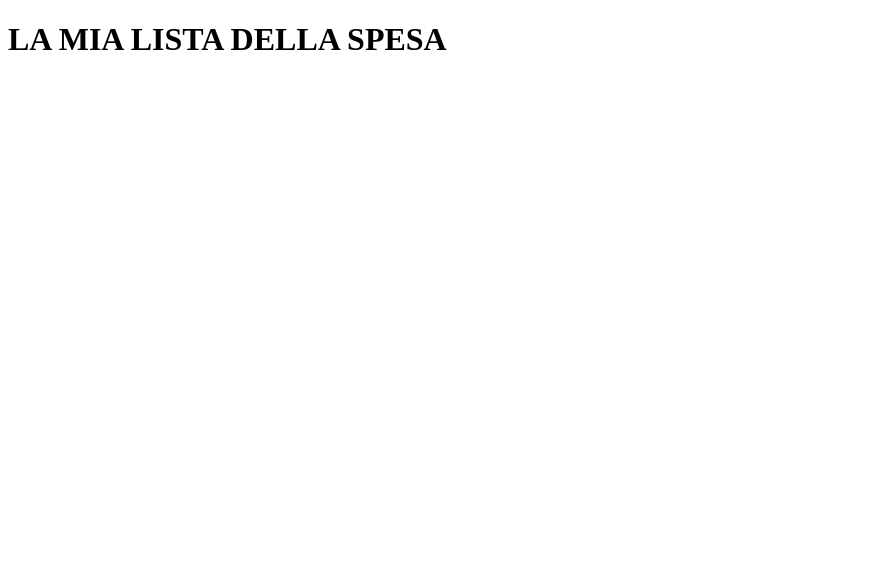
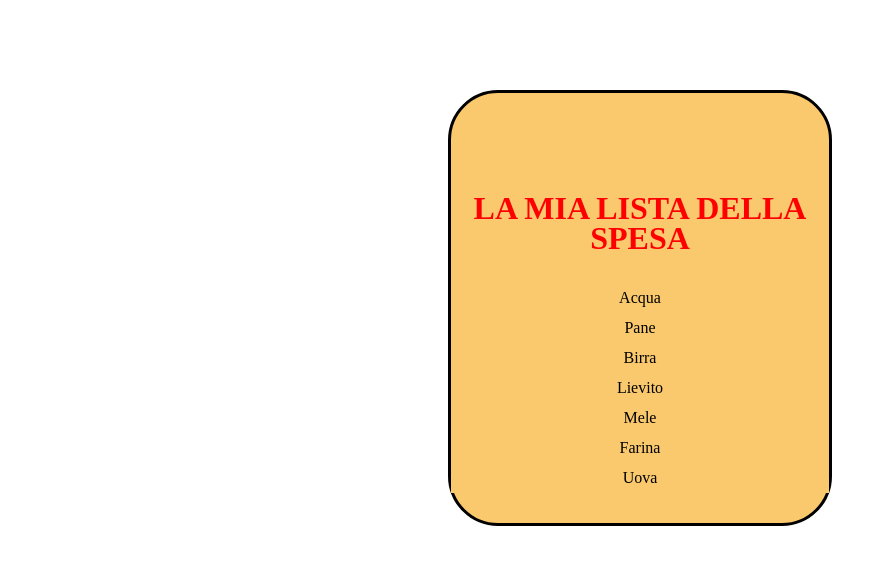
Before and after one commit to Emamingio22/js-lista-spesa, a plain HTML site: page index.html in a window 1280 px wide. Shown: the whole page, without its empty margins (0-887 px from the left). Drawn offline with Linux system fonts and the light colour scheme.

Commit message:
i made the while

```diff
--- a/index.html
+++ b/index.html
@@ -5,13 +5,14 @@
     <meta http-equiv="X-UA-Compatible" content="IE=edge">
     <meta name="viewport" content="width=device-width, initial-scale=1.0">
     <title>js-lista-spesa</title>
+    <link rel="stylesheet" href="./style.css">
 </head>
 <body>
 
 
     <div class="my-container">
         <h1>LA MIA LISTA DELLA SPESA</h1>
-        <p id="shopping-list"></p>
+        <ul id="shopping-list"></ul>
 
     </div>
 
--- a/main.js
+++ b/main.js
@@ -1,3 +1,13 @@
-const listsSpesa = ["Acqua", "Pane", "Birra", "Lievito", "Mele", "Farina", "Uova"];
+const listaSpesa = ["Acqua", "Pane", "Birra", "Lievito", "Mele", "Farina", "Uova"];
 const shoppingList = document.getElementById("shopping-list");
-console.log(listsSpesa)
+console.log(listaSpesa)
+
+
+let i = 0;
+
+
+while (i < listaSpesa.length) {
+    let item = `<li>${listaSpesa[i]}</li>`
+    shoppingList.innerHTML += item;
+    i++;
+}
--- a/style.css
+++ b/style.css
@@ -5,15 +5,52 @@
 }
 
 .my-container {
-    border: 3px solid black;
+    border: 3px solid rgb(0, 0, 0);
     border-radius: 50px;
     width: 30%;
     margin: 0 auto;
     margin-top: 90px;
+    margin-bottom: 30px;
     line-height: 30px;
+    transition-duration: 1s;
+    background-color: rgb(250, 201, 109);
 }
 
-p {
+.my-container :hover {
+    transform: scale(1,1);
+    background-color: white;
+}
+
+h1 {
+    text-align: center;
+    margin-top: 100px;
+    transition-duration: 1.2s;
+    border-radius: 50px;
+    color: red;
+    font-weight: bold;
+}
+
+h1:hover {
+    font-size: 3rem;
+    line-height: 50px;
+    background-color: rgb(250, 201, 109);
+}
+
+ul {
     margin-top: 30px;
     margin-bottom: 30px;
+    list-style-type: none;
 }
+
+li {
+    text-align: center;
+    transition-duration: .8s;
+    background-color: rgb(250, 201, 109);
+
+}
+
+
+li:hover {
+    font-size: 2rem;
+    background-color: rgb(250, 201, 109);
+}
```
